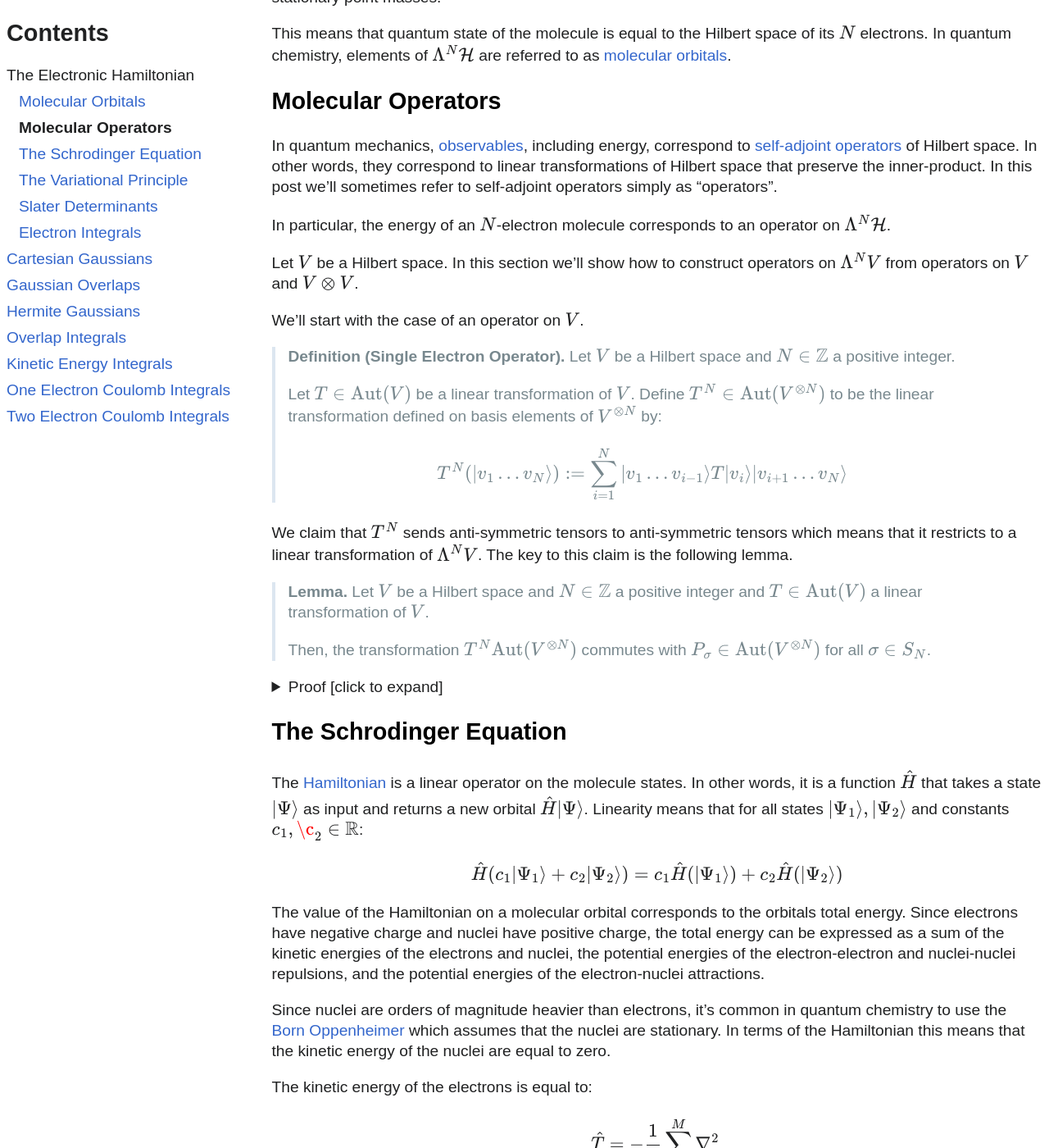
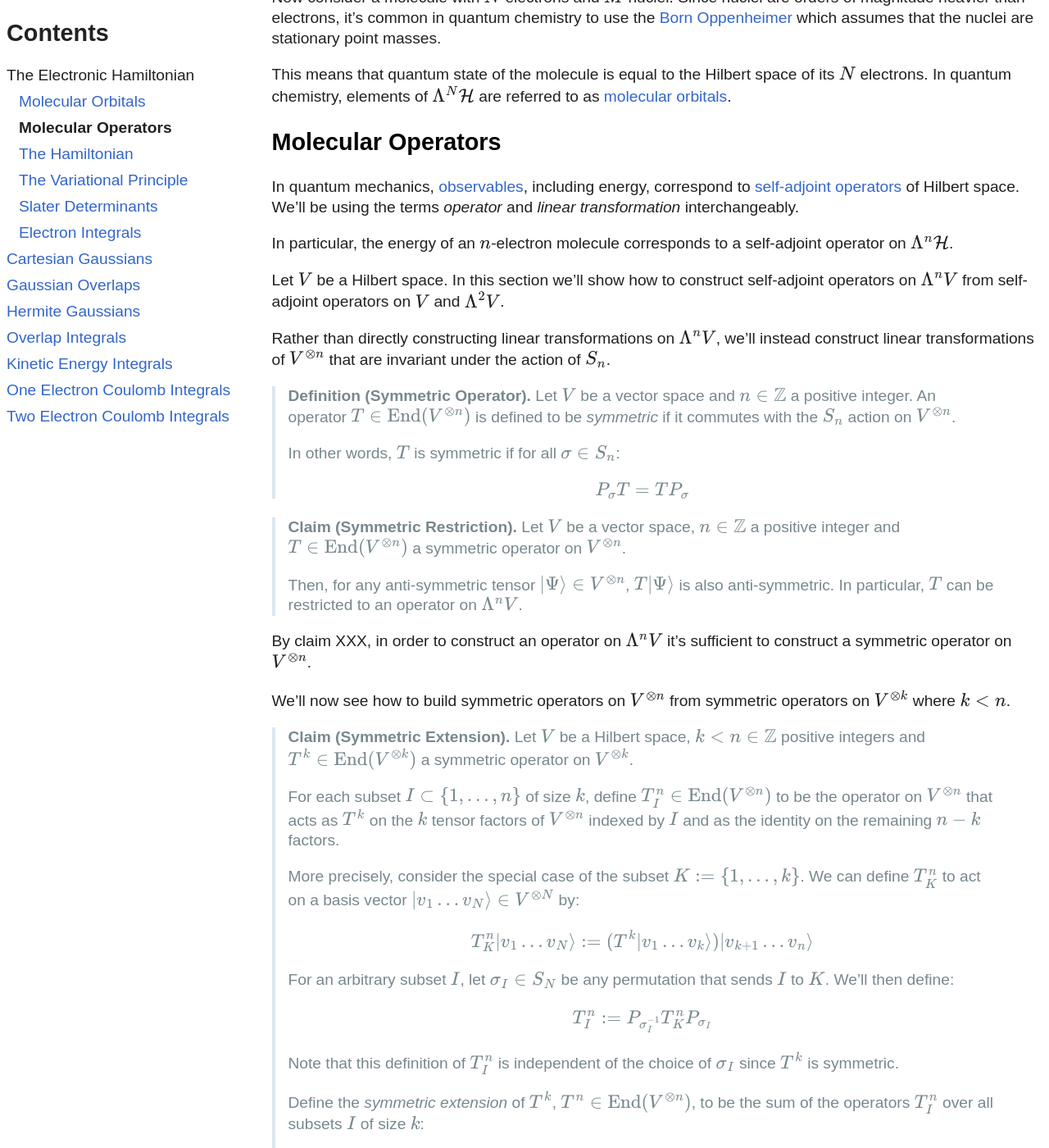
Before and after one commit to lowdanie/lowdanie.github.io, a Jekyll site: the page built from _posts/2025-07-26-electron-integrals.md, in a window 1280 px wide and 1400 px high, scrolled down 1836 px. Shown: the whole window at 82% size. Built offline with Jekyll 4.4.1, drawn with Linux system fonts in a browser that asks for light colours; comment, search, counter and statistics services are not loaded; some of the changed text lies outside the part shown.

Commit message:
antisymmetric

```diff
--- a/_posts/2025-07-26-electron-integrals.md
+++ b/_posts/2025-07-26-electron-integrals.md
@@ -123,40 +124,83 @@ are referred to as
 
 In quantum mechanics, [observables](https://en.wikipedia.org/wiki/Observable), including
 energy, correspond to [self-adjoint operators](https://en.wikipedia.org/wiki/Self-adjoint_operators)
-of Hilbert space. In other words, they correspond to linear transformations of Hilbert space that
-preserve the inner-product.
-In this post we'll sometimes refer to self-adjoint operators simply as "operators".
-
-In particular, the energy of an $N$-electron molecule corresponds to an operator
-on $\Lambda^N\mathcal{H}$.
-
-Let $V$ be a Hilbert space. In this section we'll show how to construct operators on
-$\Lambda^N V$ from operators on $V$ and $V\otimes V$.
-
-We'll start with the case of an operator on $V$.
-
-> **Definition (Single Electron Operator).**
-> Let $V$ be a Hilbert space and $N\in\mathbb{Z}$ a positive integer.
->
-> Let $T\in\mathrm{Aut}(V)$ be a linear transformation of $V$.
-> Define $T^N\in\mathrm{Aut}(V^{\otimes N})$ to be the linear transformation
-> defined on basis elements of $V^{\otimes N}$ by:
->
-> $$
-> T^N(|v_1\dots v_N\rangle) :=
-> \sum_{i=1}^N |v_1\dots v_{i-1}\rangle T|v_i\rangle |v_{i+1}\dots v_N\rangle
-> $$
-
-We claim that $T^N$ sends anti-symmetric tensors to anti-symmetric tensors which
-means that it restricts to a linear transformation of $\Lambda^N V$.
-The key to this claim is the following lemma.
-
-> **Lemma.**
-> Let $V$ be a Hilbert space and $N\in\mathbb{Z}$ a positive integer
-> and $T\in\mathrm{Aut}(V)$ a linear transformation of $V$.
->
-> Then, the transformation $T^N\mathrm{Aut}(V^{\otimes N})$ commutes with
-> $P_\sigma\in\mathrm{Aut}(V^{\otimes N})$ for all $\sigma\in S_N$.
+of Hilbert space. We'll be using the terms _operator_ and _linear transformation_
+interchangeably.
+
+In particular, the energy of an $n$-electron molecule corresponds to a self-adjoint operator
+on $\Lambda^n\mathcal{H}$.
+
+Let $V$ be a Hilbert space. In this section we'll show how to construct
+self-adjoint operators on $\Lambda^n V$ from self-adjoint operators on $V$ and $\Lambda^2 V$.
+
+Rather than directly constructing linear transformations on $\Lambda^n V$, we'll
+instead construct linear transformations of $V^{\otimes n}$ that are invariant
+under the action of $S_n$.
+
+> **Definition (Symmetric Operator).**
+> Let $V$ be a vector space and $n\in\mathbb{Z}$ a positive integer.
+> An operator $T\in\mathrm{End}(V^{\otimes n})$ is defined to be _symmetric_ if it commutes
+> with the $S_n$ action on $V^{\otimes n}$.
+>
+> In other words, $T$ is symmetric if for all $\sigma\in S_n$:
+>
+> $$
+> P_\sigma T = T P_\sigma
+> $$
+
+> **Claim (Symmetric Restriction).**
+> Let $V$ be a vector space, $n\in\mathbb{Z}$ a positive integer
+> and $T\in\mathrm{End}(V^{\otimes n})$ a symmetric operator on $V^{\otimes n}$.
+>
+> Then, for any anti-symmetric tensor $|\Psi\rangle\in V^{\otimes n}$,
+> $T|\Psi\rangle$ is also anti-symmetric. In particular, $T$ can be restricted
+> to an operator on $\Lambda^n V$.
+
+By claim XXX, in order to construct an operator on $\Lambda^n V$ it's sufficient to
+construct a symmetric operator on $V^{\otimes n}$.
+
+We'll now see how to build symmetric operators on $V^{\otimes n}$
+from symmetric operators on $V^{\otimes k}$ where $k < n$.
+
+> **Claim (Symmetric Extension).**
+> Let $V$ be a Hilbert space, $k < n\in\mathbb{Z}$ positive integers
+> and $T^k\in\mathrm{End}(V^{\otimes k})$
+> a symmetric operator on $V^{\otimes k}$.
+>
+> For each subset $I\subset\\{1,\dots,n\\}$ of size $k$, define
+> $T_I^n\in\mathrm{End}(V^{\otimes n})$ to be the operator on $V^{\otimes n}$
+> that acts as $T^k$ on the $k$ tensor factors of $V^{\otimes n}$ indexed by $I$
+> and as the identity on the remaining $n-k$ factors.
+>
+> More precisely, consider the special case of the subset $K:=\\{1,\dots,k\\}$.
+> We can define $T_K^n$ to act on
+> a basis vector $|v_1\dots v_N\rangle\in V^{\otimes N}$ by:
+>
+> $$
+> T_K^n|v_1\dots v_N\rangle :=
+> (T^k|v_1\dots v_k\rangle)|v_{k+1}\dots v_n\rangle
+> $$
+>
+> For an arbitrary subset $I$, let $\sigma_I\in S_N$
+> be any permutation that sends $I$ to $K$.
+> We'll then define:
+>
+> $$
+> T_I^n := P_{\sigma_I^{-1}} T_K^n P_{\sigma_I}
+> $$
+>
+> Note that this definition of $T_I^n$ is independent of the choice of $\sigma_I$
+> since $T^k$ is symmetric.
+>
+> Define the _symmetric extension_ of $T^k$, $T^n\in\mathrm{End}(V^{\otimes n})$,
+> to be the sum of the operators $T_I^n$ over all subsets $I$ of size $k$:
+>
+> $$
+> T^n := \sum_{I\subset\{1,\dots,n\},\,|I|=k}T_I^n
+> $$
+>
+> Then, $T^n$ is a symmetric operator on $V^{\otimes n}$. In addition, if $T^k$
+> is self-adjoint then $T^n$ is self-adjoint.
 
 <details>
 <summary>
@@ -164,37 +208,137 @@ Proof [click to expand]
 </summary>
 <div class="details-content">
 
-Since the permutation group $S_N$ is generatred
+The key to this claim is to show that for all permutations $\sigma\in S_n$ and
+order $k$ subsets $I\subset\\{1,\dots,n\\}$:
+
+$$
+P_{\sigma^{-1}} T_I^n P_{\sigma} = T_{\sigma^{-1}(I)}^n
+$$
+
+As in the claim, let $K$ denote the subset $\\{1,\dots,k\\}$ and
+let $\sigma_I\in S_n$ be some permutation satisfying
+
+$$
+\sigma_I(I) = K
+$$
+
+By the definition of $T_I^n$:
+
+$$
+T_I^n = P_{\sigma_I^{-1}}T_K^n P_{\sigma_I}
+$$
+
+Therefore:
+
+$$
+\begin{align*}
+P_{\sigma^{-1}} T_I^n P_{\sigma}
+&= P_{\sigma^{-1}} P_{\sigma_I^{-1}}T_K^n P_{\sigma_I} P_{\sigma} \\
+&= P_{(\sigma_I\sigma)^{-1}}T_K^n P_{\sigma_I\sigma}
+\end{align*}
+$$
+
+Now note that:
+
+$$
+\sigma_I\sigma (\sigma^{-1}(I)) = \sigma_I(I) = K
+$$
+
+Therefore, by the definition of $T_{\sigma^{-1}(I)}^n$:
+
+$$
+T_{\sigma^{-1}(I)}^n = P_{(\sigma_I\sigma)^{-1}}T_K^n P_{\sigma_I\sigma}
+$$
+
+which concludes the proof of XXX.
+
+We can now prove that $T^n\in\mathrm{End}(V^{\otimes n})$ is symmetric.
+Let $\sigma\in S_n$ be a permutation. Then:
+
+$$
+\begin{align*}
+P_{\sigma^{-1}}T^n P_\sigma
+&= \sum_{I\subset\{1,\dots,n\},\,|I|=k} P_{\sigma^{-1}} T_I^n P_\sigma \\
+&= \sum_{I\subset\{1,\dots,n\},\,|I|=k} T_{\sigma^{-1}(I)}^n \\
+&= T^n
+\end{align*}
+$$
+
+Where the last equality follows from the fact that $\sigma^{-1}$ is an automorphism
+of size $k$ subsets of $\\{1,\dots,n\\}$.
+
+Now suppose that $T^k$ is self adjoint, i.e, $(T^k)^* = T^k$. It's easy to see
+that $T_K^n$ is self adjoint at well. In addition, $P_\sigma$ is unitary for all
+permutations $\sigma\in S_n$ which implies that for all subsets $I$:
+
+$$
+\begin{align*}
+(T_I^n)^*
+&= (P_{\sigma^{-1}} T_K^n P_\sigma)^* \\
+&= P_\sigma^* (T_K^n)^* P_{\sigma^{-1}}^* \\
+&= P_{\sigma^{-1}} T_K^n P_\sigma \\
+&= T_I^n
+\end{align*}
+$$
+
+This means that by definition $T^n$ is a sum of self-adjoint operators which implies
+that it is self-adjoint.
+
 </div>
 </details>
 
 
-## The Schrodinger Equation
-The [Hamiltonian](https://en.wikipedia.org/wiki/Hamiltonian_(quantum_mechanics))
-is a linear operator on the molecule states. In other words,
-it is a function $\hat{H}$ that takes a state $|\Psi\rangle$ as input and
-returns a new orbital $\hat{H}|\Psi\rangle$. Linearity means that for all states
-$\|\Psi_1\rangle,\|\Psi_2\rangle$ and constants $c_1,\c_2\in\mathbb{R}$:
-
-$$
-\hat{H}(c_1|\Psi_1\rangle + c_2|\Psi_2\rangle) =
-c_1\hat{H}(|\Psi_1\rangle) +
-c_2\hat{H}(|\Psi_2\rangle)
-$$
-
-The value of the Hamiltonian on a molecular orbital corresponds to the orbitals
-total energy. Since electrons have negative charge and nuclei have positive charge, the total energy
-can be expressed as a sum of the kinetic energies of the electrons
-and nuclei, the potential energies of the electron-electron and nuclei-nuclei repulsions,
+## The Hamiltonian
+The $n$-electron [Hamiltonian](https://en.wikipedia.org/wiki/Hamiltonian_(quantum_mechanics))
+is a self-adjoint operator on the $n$-electron state space $\Lambda^n\mathcal{H}$ that
+corresponds to the total energy of the system.
+
+Since electrons have negative charge and nuclei have positive charge, the total energy
+of a molecule can be expressed as a sum of the kinetic energies of the electrons,
+the potential energies of the electron-electron and nuclei-nuclei repulsions,
 and the potential energies of the electron-nuclei attractions.
 
-Since nuclei are orders of magnitude heavier than electrons, it's common in quantum chemistry
-to use the
+Note that since we are using the
 [Born Oppenheimer](https://en.wikipedia.org/wiki/Born%E2%80%93Oppenheimer_approximation)
-which assumes that the nuclei are stationary. In terms of the Hamiltonian this means that the
-kinetic energy of the nuclei are equal to zero.
-
-The kinetic energy of the electrons is equal to:
+approximation, the kinetic energy of the nuclei are not included.
+
+In this section we'll use XXX to define self-adjoint operators on $\Lambda^n\mathcal{H}$
+corresponding to each of kinetic and potential energy types.
+The total Hamiltonian will then be defined to be their sum.
+
+### Kinetic Energy
+
+The kinetic energy of a single electron corresponds to an operator
+$T^1\in\mathrm{End}(\mathcal{H})$.
+Recall that by definition $\mathcal{H} = L^2(\mathbb{R}^3)\otimes\mathbb{C}^2$.
+
+Let $\psi\in L^2(\mathbb{R}^3)$ be a function and $|\alpha\rangle\in\mathbb{C}^2$ a spin vector.
+Then $T^1$ is defined by:
+
+$$
+T^1 |\psi\rangle|\alpha\rangle := -\frac{1}{2}|\nabla^2 \psi \rangle |\alpha\rangle
+$$
+
+where $\nabla^2$ denotes the
+[Laplace operator](https://en.wikipedia.org/wiki/Laplace_operator):
+
+$$
+\nabla^2\psi =
+\frac{\partial^2}{\partial x^2}\Psi +
+\frac{\partial^2}{\partial y^2}\Psi +
+\frac{\partial^2}{\partial z^2}\Psi
+$$
+
+The Laplace operator
+[is self-adjoint](https://en.wikipedia.org/wiki/Self-adjoint_operator#Boundary_conditions)
+under the assumption that $\phi(\mathbf{r})$ goes to $0$ as $||\mathbf{r}||$ goes to infinity.
+
+The kinetic energy of $n$-electrons is defined to be the [symmetric extension](XXX) of
+$T^1$ from $\mathcal{H}$ to $\Lambda^n\mathcal{H}$.
+
+### Electron Nuclear Repulsion
+
+We'll now consider the potential energy operator corresponding to electron-nuclei repulsion.
 
 $$
 \hat{T} = -\frac{1}{2}\sum_{i=1}^M\nabla_{\mathbf{r}_i}^2
```
Also changed, not shown: other parts of _posts/2025-07-26-electron-integrals.md (+6 -5 lines).
